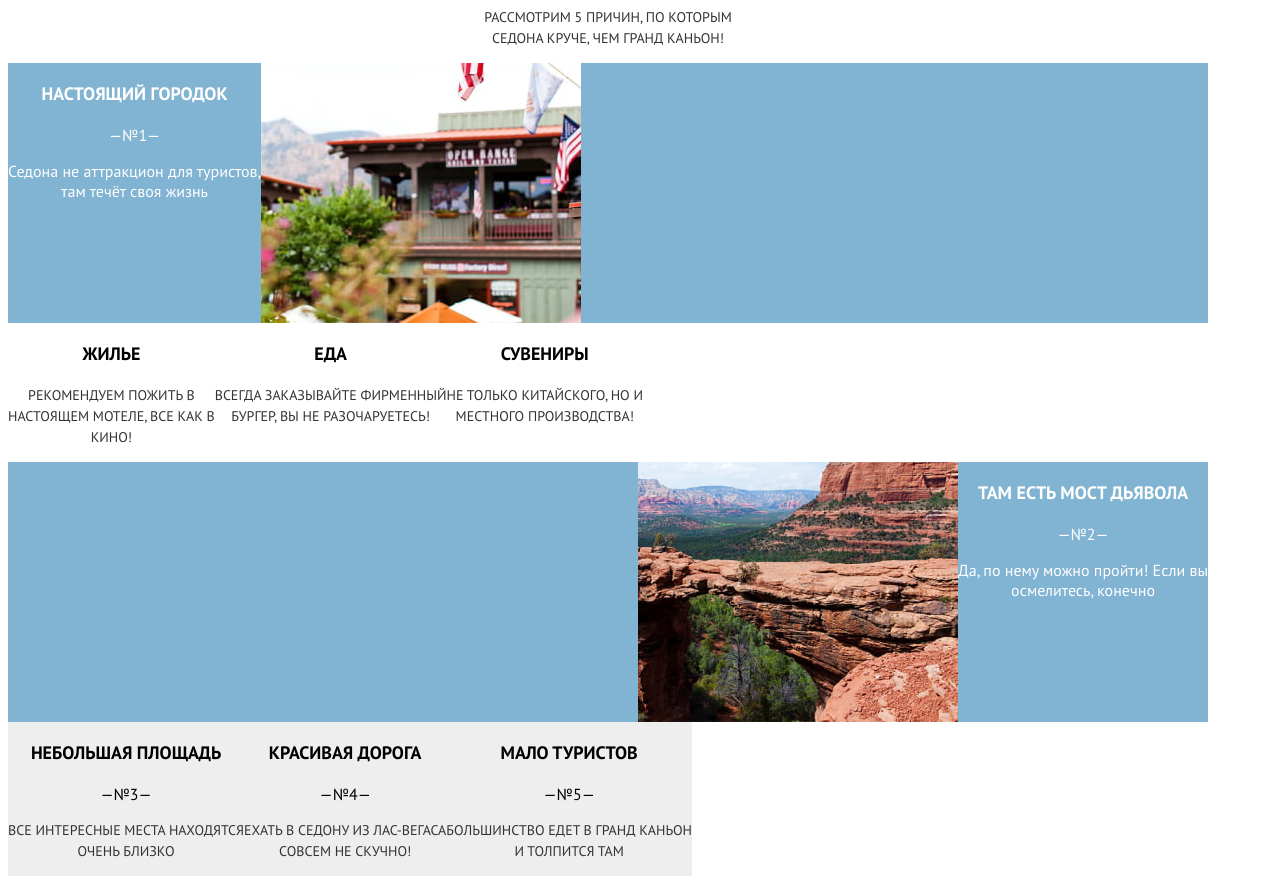
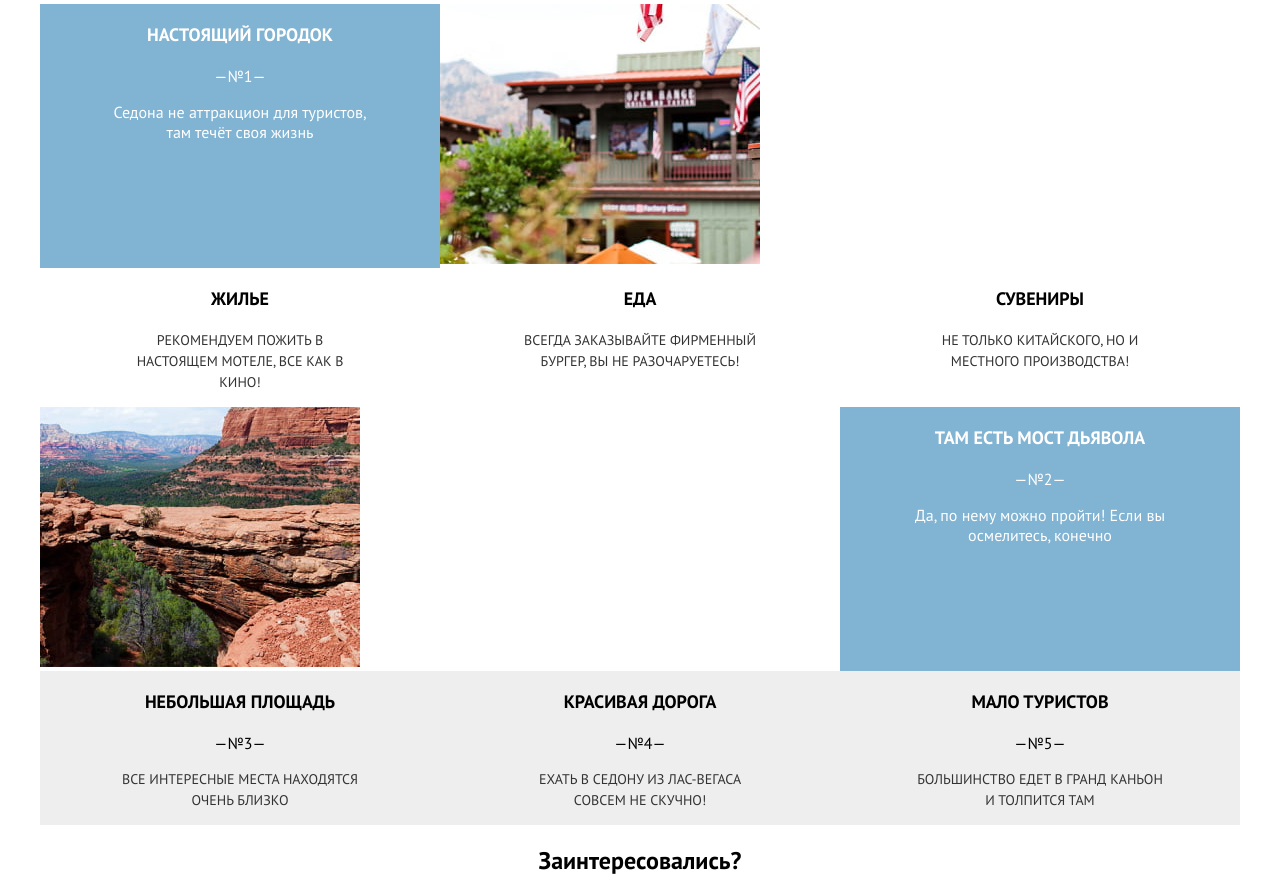
Before and after one commit to htmlacademy-adaptive/2069571-sedona-28, a website: page source/index.html in a window 1280 px wide. Shown: the part 1023-1902 px from the top of the page. Drawn offline with nearby package versions, Linux system fonts and the light colour scheme; files that its build step writes are made by us from their sources; files whose address does not match are found by name.

Commit message:
Исправляет замечания и обновляет блок advantages

```diff
--- a/source/index.html
+++ b/source/index.html
@@ -38,97 +38,95 @@
     </nav>
   </header>
   <main class="main-wrapper">
-    <section class="hero">
+    <section class="hero-index">
       <h1 class="visually-hidden">Интернет-сайт города Седона</h1>
-      <div class="hero__wrapper">
-        <div class="hero__slogan">
+        <div class="hero-index__slogan">
           <img src="img/hero-slogan.svg" alt="Добро пожаловать в Седону" width="282" height="214">
-        </div>
         </div>
     </section>
     <section class="advantages">
-      <div class="advantages__wrapper">
         <header class="advantages__header">
           <h3 class="advantages__title title">Седона — небольшой <br>городок в Аризоне, <br>заслуживающий большего!</h3>
           <p class="advantages__text text">Рассмотрим 5 причин, по которым <br>Седона круче, чем Гранд Каньон!</p>
         </header>
-        <ul class="advantages__list list-reset">
-          <li class="advantages__item advantages__item--background advantages__item-town">
-            <div class="advantages__box">
-              <div class="advantages__content">
-                <h3 class="advantages__title title">Настоящий городок</h3>
-                <p class="advantages__number number">—&#8470;1—</p>
-                <p class="advantages__text advantages__text--colored">Седона не аттракцион для туристов, <br>там течёт своя жизнь</p>
-              </div>
-              <div class="advantages__image">
-                <img src="img/photo-1.jpg" alt="Дом в городе" width="320" height="260">
-              </div>
+        <ul class="advantages-town__list list-reset">
+          <li class="advantages-town__item advantages-town__item--background">
+              <div class="advantages-town__content">
+                <h3 class="advantages-town__title title">Настоящий городок</h3>
+                <p class="advantages-town__number number">—&#8470;1—</p>
+                <p class="advantages-town__text advantages__text--colored">Седона не аттракцион для туристов, <br>там течёт своя жизнь</p>
               </div>
           </li>
-          <li class="advantages__item advantages__item--house">
-                <div class="advantages__content">
-                  <h3 class="advantages__title title">Жилье</h3>
-                  <p class="advantages__text text">Рекомендуем пожить в <br>настоящем мотеле, все как в <br>кино!</p>
-                </div>
-              </li>
-              <li class="advantages__item advantages__item--food">
-                <div class="advantages__content">
-                  <h3 class="advantages__title title">Еда</h3>
-                  <p class="advantages__text text">Всегда заказывайте фирменный <br>бургер, вы не разочаруетесь!</p>
-                </div>
-              </li>
-              <li class="advantages__item advantages__item--souvenirs">
-                <div class="advantages__content">
-                  <h3 class="advantages__title title">Сувениры</h3>
-                  <p class="advantages__text text">Не только китайского, но и <br>местного производства!</p>
-                </div>
-              </li>
-          <li class="advantages__item advantages__item--background advantages__item-bridge">
-            <div class="advantages__box">
-              <div class="advantages__content">
-                <h3 class="advantages__title title">Там есть мост дьявола</h3>
-                <p class="advantages__number number">—&#8470;2—</p>
-                <p class="advantages__text advantages__text--colored">Да, по нему можно пройти! Если вы <br>осмелитесь, конечно</p>
-              </div>
-              <div class="advantages__image">
-                <img src="img/photo-2.jpg" alt="Мост дьявола" width="320" height="260">
-              </div>
-              </div>
-          </li>
-          <li class="advantages__item advantages__item--background-dark">
-                <div class="advantages__content">
-                  <h3 class="advantages__title title">Небольшая площадь</h3>
-                  <p class="advantages__number number">—&#8470;3—</p>
-                  <p class="advantages__text text">Все интересные места находятся <br>очень близко</p>
-                </div>
-              </li>
-              <li class="advantages__item advantages__item--background-dark">
-                <div class="advantages__content">
-                  <h3 class="advantages__title title">Красивая дорога</h3>
-                  <p class="advantages__number number">—&#8470;4—</p>
-                  <p class="advantages__text text">Ехать в Седону из Лас&#8209;Вегаса <br>совсем не скучно!</p>
-                </div>
-              </li>
-              <li class="advantages__item advantages__item--background-dark">
-                <div class="advantages__content">
-                  <h3 class="advantages__title title">Мало туристов</h3>
-                  <p class="advantages__number number">—&#8470;5—</p>
-                  <p class="advantages__text text">Большинство едет в Гранд Каньон <br>и толпится там</p>
+          <li class="advantages-town__item">
+            <div class="advantages-town__image">
+              <img src="img/photo-1.jpg" alt="Дом в городе" width="320" height="260">
             </div>
           </li>
         </ul>
+        <ul class="advantages-stay__list list-reset">
+          <li class="advantages-stay__item advantages-stay__item--house">
+            <div class="advantages-stay__content">
+              <h3 class="advantages-stay__title title">Жилье</h3>
+              <p class="advantages-stay__text text">Рекомендуем пожить в <br>настоящем мотеле, все как в <br>кино!</p>
             </div>
+          </li>
+          <li class="advantages-stay__item advantages-stay__item--food">
+            <div class="advantages-stay__content">
+              <h3 class="advantages-stay__title title">Еда</h3>
+              <p class="advantages-stay__text text">Всегда заказывайте фирменный <br>бургер, вы не разочаруетесь!</p>
+            </div>
+          </li>
+          <li class="advantages-stay__item advantages-stay__item--souvenirs">
+            <div class="advantages-stay__content">
+              <h3 class="advantages-stay__title title">Сувениры</h3>
+              <p class="advantages-stay__text text">Не только китайского, но и <br>местного производства!</p>
+            </div>
+          </li>
+        </ul>
+        <ul class="advantages-bridge__list list-reset">
+          <li class="advantages-bridge__item advantages-bridge__item--background">
+            <div class="advantages-bridge__content">
+              <h3 class="advantages-bridge__title title">Там есть мост дьявола</h3>
+              <p class="advantages-bridge__number number">—&#8470;2—</p>
+              <p class="advantages-bridge__text advantages__text--colored">Да, по нему можно пройти! Если вы <br>осмелитесь, конечно</p>
+            </div>
+          </li>
+           <li class="advantages-bridge__item">
+            <div class="advantages-bridge__image">
+              <img src="img/photo-2.jpg" alt="Мост дьявола" width="320" height="260">
+            </div>
+          </li>
+        </ul>
+        <ul class="advantages-others__list advantages-others__list--background-dark list-reset">
+          <li class="advantages-others__item">
+            <div class="advantages-others__content">
+              <h3 class="advantages-others__title title">Небольшая площадь</h3>
+              <p class="advantages-others__number number">—&#8470;3—</p>
+              <p class="advantages-others__text text">Все интересные места находятся <br>очень близко</p>
+            </div>
+          </li>
+          <li class="advantages-others__item">
+            <div class="advantages-others__content">
+              <h3 class="advantages-others__title title">Красивая дорога</h3>
+              <p class="advantages-others__number number">—&#8470;4—</p>
+              <p class="advantages-others__text text">Ехать в Седону из Лас&#8209;Вегаса <br>совсем не скучно!</p>
+            </div>
+          </li>
+          <li class="advantages-others__item">
+            <div class="advantages-others__content">
+              <h3 class="advantages-others__title title">Мало туристов</h3>
+              <p class="advantages-others__number number">—&#8470;5—</p>
+              <p class="advantages-others__text text">Большинство едет в Гранд Каньон <br>и толпится там</p>
+            </div>
+          </li>
+        </ul>
       </section>
       <section class="booking">
-      <div class="booking__wrapper">
-        <div class="booking__wrapper">
           <h2 class="booking__title-large title-large">Заинтересовались?</h2>
           <p class="booking__text text">Укажите предполагаемые даты <br>поездки, и мы покажем вам лучшие <br>предложения гостиниц в Седоне</p>
           <a class="booking__button button title-large" href="#">Найти гостиницу</a>
-        </div>
           <div class="booking__map">
             <img src="img/map-image.jpg" alt="Карта расположения города">
-        </div>
           </div>
         </section>
       </main>
--- a/source/less/blocks/advantages.less
+++ b/source/less/blocks/advantages.less
@@ -4,35 +4,28 @@
   min-height: 157px;
 }
 
-.advantages__list {
-  display: flex;
-  flex-wrap: wrap;
-  flex-direction: column;
-}
-
-.advantages__item--background {
+.advantages-town__item--background {
   background-color: #81b3d2;
   color: #ffffff;
 }
 
-.advantages__item-bridge .advantages__box {
-  flex-direction: row-reverse;
+.advantages-bridge__item--background {
+  background-color: #81b3d2;
+  color: #ffffff;
+  order: 2;
 }
 
-.advantages__item--background-dark {
+.advantages-others__list--background-dark {
   background-color: @background-dark;
-}
-
-.advantages__content {
-  text-align: center;
 }
 
 .advantages__text--colored {
   color: #ffffff;
+  text-align: center;
 }
 
 @media (min-width: @tablet-width) {
-  .advantages__wrapper {
+  .advantages {
     width: @tablet-width;
   }
 
@@ -41,13 +34,24 @@
     min-height: 103px;
   }
 
-  .advantages__list {
-    flex-direction: row;
+  .advantages-town__list {
+    display: grid;
+    grid-template-columns: 1fr 2fr;
   }
 
-  .advantages__box {
-    display: flex;
-    width: @tablet-width;
+  .advantages-stay__list {
+    display: grid;
+    grid-template-columns: 1fr 1fr 1fr;
+  }
+
+  .advantages-bridge__list {
+    display: grid;
+    grid-template-columns: 2fr 1fr;
+  }
+
+  .advantages-others__list {
+    display: grid;
+    grid-template-columns: 1fr 1fr 1fr;
   }
 
   .advantages__image img {
@@ -58,11 +62,7 @@
 }
 
 @media (min-width: @desktop-width) {
-  .advantages__wrapper {
-    width: @desktop-width;
-  }
-
-  .advantages__box {
+  .advantages {
     width: @desktop-width;
   }
 }
--- /dev/null
+++ b/source/less/blocks/body.less
@@ -0,0 +1,7 @@
+body {
+  margin: 0;
+  background-color: #ffffff;
+  font-style: normal;
+  font-family: "PT Sans", sans-serif;
+  color: #000000;
+}
--- a/source/less/blocks/booking.less
+++ b/source/less/blocks/booking.less
@@ -1,4 +1,4 @@
-.booking__wrapper {
+.booking {
   text-align: center;
 }
 
@@ -7,7 +7,7 @@
 }
 
 @media (min-width: @tablet-width) {
-  .booking__wrapper {
+  .booking {
     width: @tablet-width;
   }
 
@@ -17,7 +17,7 @@
 }
 
 @media (min-width: @desktop-width) {
-  .booking__wrapper {
+  .booking {
     width: @desktop-width;
   }
 
--- a/source/less/blocks/container.less
+++ b/source/less/blocks/container.less
@@ -1,8 +1,6 @@
 .container {
+  margin: 0 auto;
+  padding: 0 20px;
   min-width: 320px;
   max-width: 1200px;
-  background-color: #ffffff;
-  font-style: normal;
-  font-family: "PT Sans", sans-serif;
-  color: #000000;
 }
--- a/source/less/blocks/list-reset.less
+++ b/source/less/blocks/list-reset.less
@@ -1,6 +1,5 @@
 .list-reset {
   margin: 0;
   padding: 0;
-
   list-style: none;
 }
--- /dev/null
+++ b/source/less/blocks/number.less
@@ -0,0 +1,3 @@
+.number {
+  text-align: center;
+}
--- a/source/less/blocks/text.less
+++ b/source/less/blocks/text.less
@@ -4,4 +4,5 @@
   line-height: 21px;
   color: #333333;
   text-transform: uppercase;
+  text-align: center;
 }
--- a/source/less/blocks/title.less
+++ b/source/less/blocks/title.less
@@ -3,4 +3,5 @@
   font-size: 18px;
   line-height: 26px;
   text-transform: uppercase;
+  text-align: center;
 }
```
Also changed, not shown: source/catalog.html (+0 -2 lines), source/form.html (+0 -2 lines), source/less/blocks/hero-catalog.less (added, +37 -0 lines), source/less/blocks/hero-form.less (added, +37 -0 lines), source/less/blocks/hero-index.less (added, +37 -0 lines), source/less/blocks/hero.less (deleted, +0 -143 lines), source/less/blocks/places.less (added, +23 -0 lines), source/less/style.less (+13 -8 lines). Lines whose indentation alone changed are shown as unchanged.
